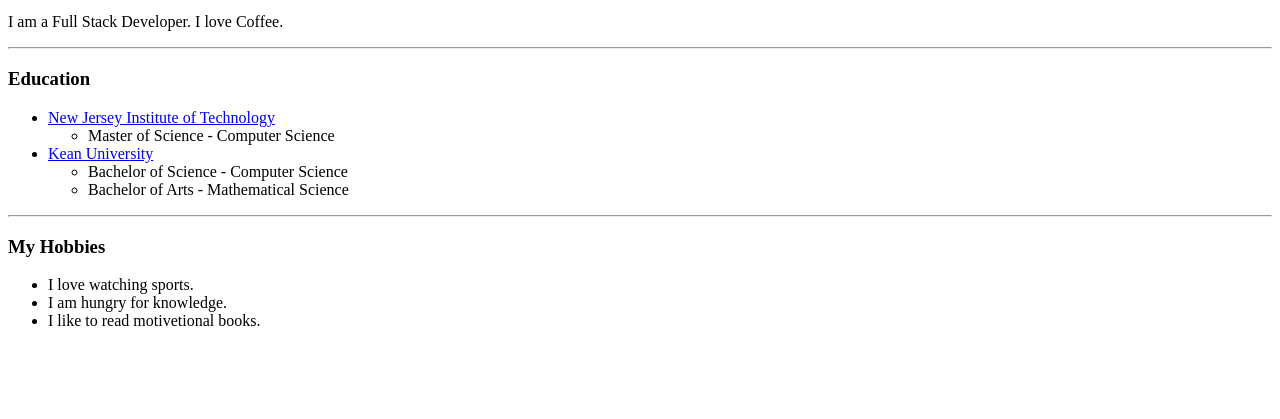
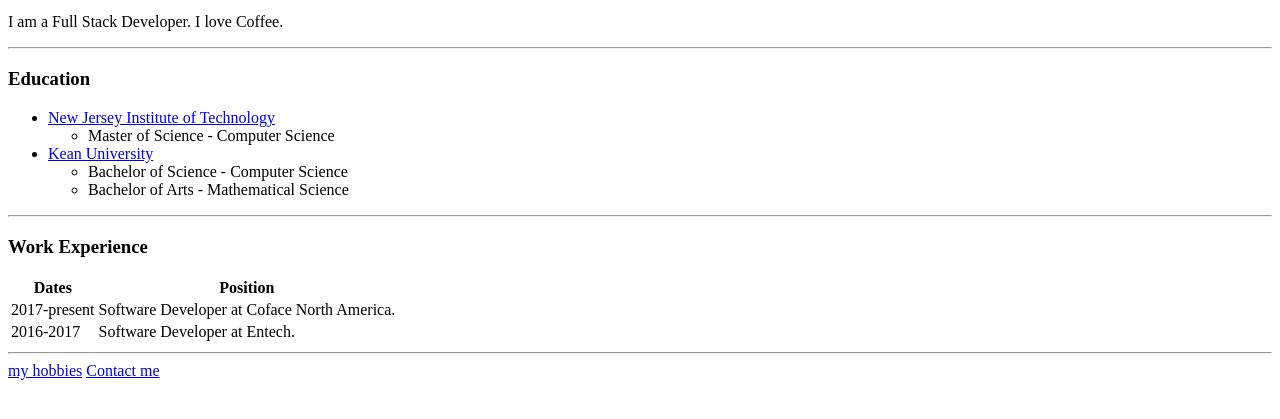
Before and after one commit to bsuero/web, a plain HTML site: page index.html in a window 1280 px wide. Shown: the part 291-710 px from the top of the page. Drawn offline with Linux system fonts and the light colour scheme; a script that the page names is missing.

Commit message:
first commit

```diff
--- a/index.html
+++ b/index.html
@@ -25,7 +25,7 @@
         </ul>
       </li>
       <li>
-          <a href="www.kean.edu">Kean University</a>
+        <a href="www.kean.edu">Kean University</a>
         <ul>
           <li>Bachelor of Science - Computer Science</li>
           <li>Bachelor of Arts - Mathematical Science</li>
@@ -33,12 +33,29 @@
       </li>
     </ul>
     <hr />
-    <h3>My Hobbies</h3>
-    <ul>
-      <li>I love watching sports.</li>
-      <li>I am hungry for knowledge.</li>
-      <li>I like to read motivetional books.</li>
-    </ul>
+
+    <h3>Work Experience</h3>
+    <table>
+      <thead>
+        <tr>
+          <th>Dates</th>
+          <th>Position</th>
+        </tr>
+      </thead>
+      <tbody>
+        <tr>
+          <td>2017-present</td>
+          <td>Software Developer at Coface North America.</td>
+        </tr>
+        <tr>
+          <td>2016-2017</td>
+          <td>Software Developer at Entech.</td>
+        </tr>
+      </tbody>
+    </table>
+
+    <hr />
+    <a href="hobbies.html">my hobbies</a> <a href="hobbies.html">Contact me</a>
     <script src="main.js"></script>
   </body>
 </html>
```
